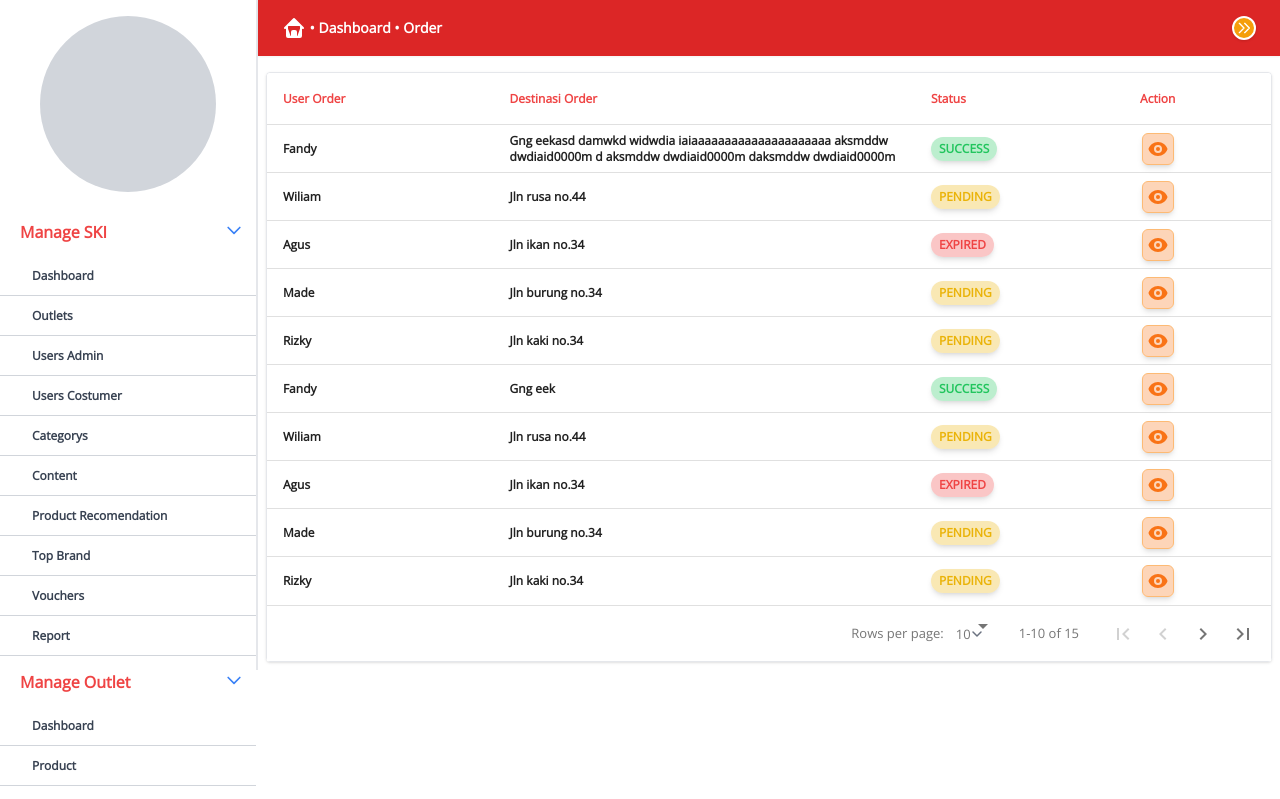
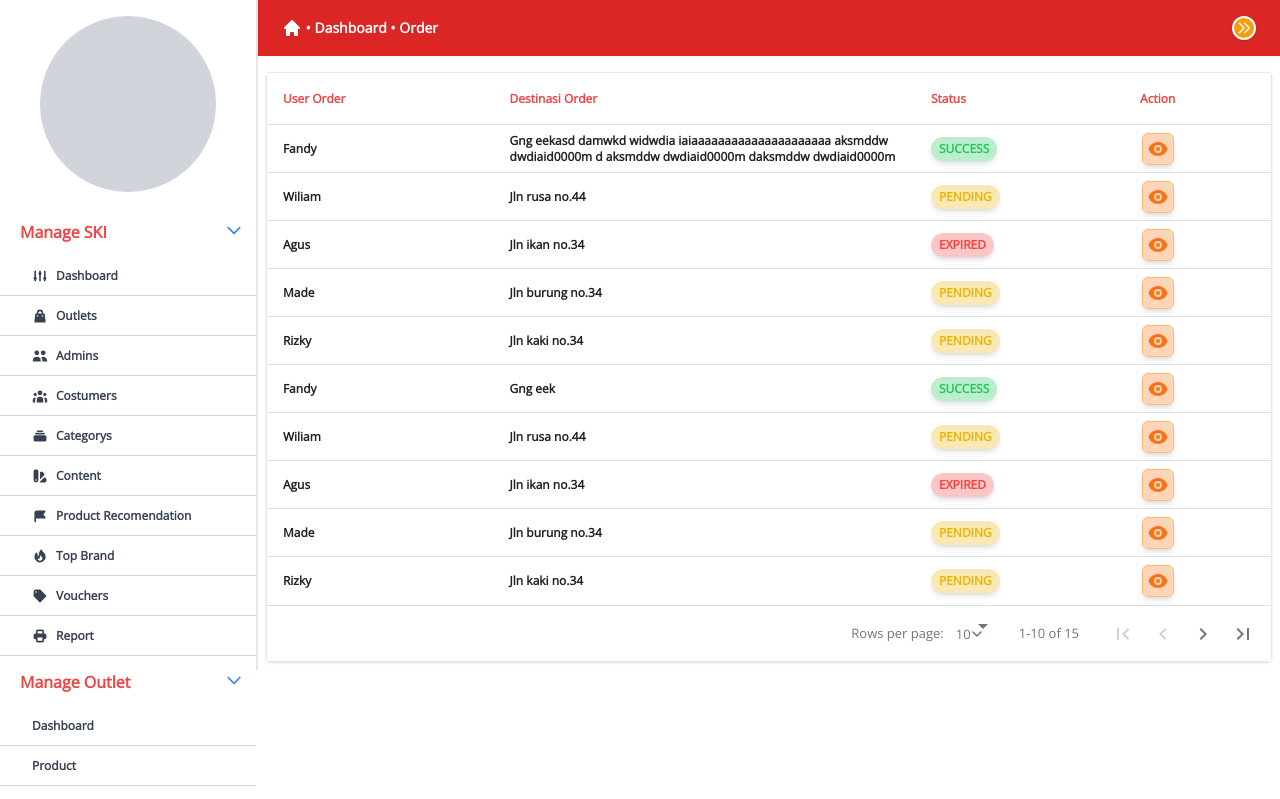
Before and after one commit to rizkymakruf/SKI-Dashboard, a Next.js app: page /dashboard/order in a window 1280 px wide. Shown: the top 799 px of the page. Built offline with nearby package versions, Linux system fonts and the light colour scheme; a small style sheet from the web is missing; what @tailwindcss/custom-forms would draw is missing.

Commit message:
initial commit

```diff
--- a/components/card/DashboardCardSKI.js
+++ b/components/card/DashboardCardSKI.js
@@ -14,7 +14,7 @@ const DashboardCardSKI = (props) => {
   const [active, setActive] = useState(props.otlet.active);
   return (
     <>
-      <div className="duration-500 bg-white border-orange-300 border-2 shadow-md w-full h-44 rounded-md p-4 flex flex-col justify-between hover:shadow-red-500 hover:scale-95">
+      <div className="duration-300 bg-white border-gray-300 border shadow-md w-full h-44 rounded-md p-4 flex flex-col justify-between hover:shadow-red-500 hover:scale-95">
         <div>
           <p className="font-bold text-gray-800 pb-2">{props.otlet.name}</p>
           <hr />
--- a/components/layout/Navbar.js
+++ b/components/layout/Navbar.js
@@ -8,7 +8,7 @@ import { useContext, useEffect } from "react";
 import { GlobalContext } from "context/global";
 import Modal from "./Modal";
 
-const ChildMenu = ({ q, a, r }) => (
+const ChildMenu = ({ q, i, a, r }) => (
   <Link href={q}>
     <button
       className={`duration-300 w-full h-10 flex items-center border-b pl-8  text-xs ${
@@ -17,12 +17,13 @@ const ChildMenu = ({ q, a, r }) => (
           : "text-gray-700 border-gray-300 bg-white hover:scale-105 hover:bg-red-500 hover:text-white"
       } font-bold`}
     >
+      {i}
       {a}
     </button>
   </Link>
 );
 
-const Item = ({ q, a, r }) => (
+const Item = ({ q, i, a, r }) => (
   <div className="relative overflow-hidden border-b-2 border-white">
     <input
       defaultChecked
@@ -50,7 +51,7 @@ const Item = ({ q, a, r }) => (
     </div>
     <div className="overflow-hidden bg-white transition-all duration-300 max-h-0 peer-checked:max-h-full ">
       {a.map((item, key) => (
-        <ChildMenu q={item.link} a={item.name} r={r} key={key} />
+        <ChildMenu q={item.link} i={item.ic} a={item.name} r={r} key={key} />
       ))}
     </div>
   </div>
@@ -72,43 +73,166 @@ const SideNav = ({ children, props }) => {
         {
           link: "/dashboardSKI",
           name: "Dashboard",
-          // ic: "",
+          ic: (
+            <svg
+              xmlns="http://www.w3.org/2000/svg"
+              class="h-4 w-4 mr-2"
+              viewBox="0 0 20 20"
+              fill="currentColor"
+            >
+              <path d="M5 4a1 1 0 00-2 0v7.268a2 2 0 000 3.464V16a1 1 0 102 0v-1.268a2 2 0 000-3.464V4zM11 4a1 1 0 10-2 0v1.268a2 2 0 000 3.464V16a1 1 0 102 0V8.732a2 2 0 000-3.464V4zM16 3a1 1 0 011 1v7.268a2 2 0 010 3.464V16a1 1 0 11-2 0v-1.268a2 2 0 010-3.464V4a1 1 0 011-1z" />
+            </svg>
+          ),
         },
         {
           link: "/dashboardSKI/outlet",
           name: "Outlets",
+          ic: (
+            <svg
+              xmlns="http://www.w3.org/2000/svg"
+              class="h-4 w-4 mr-2"
+              viewBox="0 0 20 20"
+              fill="currentColor"
+            >
+              <path
+                fill-rule="evenodd"
+                d="M10 2a4 4 0 00-4 4v1H5a1 1 0 00-.994.89l-1 9A1 1 0 004 18h12a1 1 0 00.994-1.11l-1-9A1 1 0 0015 7h-1V6a4 4 0 00-4-4zm2 5V6a2 2 0 10-4 0v1h4zm-6 3a1 1 0 112 0 1 1 0 01-2 0zm7-1a1 1 0 100 2 1 1 0 000-2z"
+                clip-rule="evenodd"
+              />
+            </svg>
+          ),
         },
         {
-          link: "/dashboardSKI/users",
-          name: "Users Admin",
+          link: "/dashboardSKI/admins",
+          name: "Admins",
+          ic: (
+            <svg
+              xmlns="http://www.w3.org/2000/svg"
+              class="h-4 w-4 mr-2"
+              viewBox="0 0 20 20"
+              fill="currentColor"
+            >
+              <path d="M9 6a3 3 0 11-6 0 3 3 0 016 0zM17 6a3 3 0 11-6 0 3 3 0 016 0zM12.93 17c.046-.327.07-.66.07-1a6.97 6.97 0 00-1.5-4.33A5 5 0 0119 16v1h-6.07zM6 11a5 5 0 015 5v1H1v-1a5 5 0 015-5z" />
+            </svg>
+          ),
         },
         {
-          link: "/dashboardSKI/usersCst",
-          name: "Users Costumer",
+          link: "/dashboardSKI/customers",
+          name: "Costumers",
+          ic: (
+            <svg
+              xmlns="http://www.w3.org/2000/svg"
+              class="h-4 w-4 mr-2"
+              viewBox="0 0 20 20"
+              fill="currentColor"
+            >
+              <path d="M13 6a3 3 0 11-6 0 3 3 0 016 0zM18 8a2 2 0 11-4 0 2 2 0 014 0zM14 15a4 4 0 00-8 0v3h8v-3zM6 8a2 2 0 11-4 0 2 2 0 014 0zM16 18v-3a5.972 5.972 0 00-.75-2.906A3.005 3.005 0 0119 15v3h-3zM4.75 12.094A5.973 5.973 0 004 15v3H1v-3a3 3 0 013.75-2.906z" />
+            </svg>
+          ),
         },
         {
           link: "/dashboardSKI/category",
           name: "Categorys",
+          ic: (
+            <svg
+              xmlns="http://www.w3.org/2000/svg"
+              class="h-4 w-4 mr-2"
+              viewBox="0 0 20 20"
+              fill="currentColor"
+            >
+              <path d="M7 3a1 1 0 000 2h6a1 1 0 100-2H7zM4 7a1 1 0 011-1h10a1 1 0 110 2H5a1 1 0 01-1-1zM2 11a2 2 0 012-2h12a2 2 0 012 2v4a2 2 0 01-2 2H4a2 2 0 01-2-2v-4z" />
+            </svg>
+          ),
         },
         {
           link: "/dashboardSKI/content",
           name: "Content",
+          ic: (
+            <svg
+              xmlns="http://www.w3.org/2000/svg"
+              class="h-4 w-4 mr-2"
+              viewBox="0 0 20 20"
+              fill="currentColor"
+            >
+              <path
+                fill-rule="evenodd"
+                d="M4 2a2 2 0 00-2 2v11a3 3 0 106 0V4a2 2 0 00-2-2H4zm1 14a1 1 0 100-2 1 1 0 000 2zm5-1.757l4.9-4.9a2 2 0 000-2.828L13.485 5.1a2 2 0 00-2.828 0L10 5.757v8.486zM16 18H9.071l6-6H16a2 2 0 012 2v2a2 2 0 01-2 2z"
+                clip-rule="evenodd"
+              />
+            </svg>
+          ),
         },
         {
           link: "/dashboardSKI/produkRekomen",
           name: "Product Recomendation",
+          ic: (
+            <svg
+              xmlns="http://www.w3.org/2000/svg"
+              class="h-4 w-4 mr-2"
+              viewBox="0 0 20 20"
+              fill="currentColor"
+            >
+              <path
+                fill-rule="evenodd"
+                d="M3 6a3 3 0 013-3h10a1 1 0 01.8 1.6L14.25 8l2.55 3.4A1 1 0 0116 13H6a1 1 0 00-1 1v3a1 1 0 11-2 0V6z"
+                clip-rule="evenodd"
+              />
+            </svg>
+          ),
         },
         {
           link: "/dashboardSKI/topBrand",
           name: "Top Brand",
+          ic: (
+            <svg
+              xmlns="http://www.w3.org/2000/svg"
+              class="h-4 w-4 mr-2"
+              viewBox="0 0 20 20"
+              fill="currentColor"
+            >
+              <path
+                fill-rule="evenodd"
+                d="M12.395 2.553a1 1 0 00-1.45-.385c-.345.23-.614.558-.822.88-.214.33-.403.713-.57 1.116-.334.804-.614 1.768-.84 2.734a31.365 31.365 0 00-.613 3.58 2.64 2.64 0 01-.945-1.067c-.328-.68-.398-1.534-.398-2.654A1 1 0 005.05 6.05 6.981 6.981 0 003 11a7 7 0 1011.95-4.95c-.592-.591-.98-.985-1.348-1.467-.363-.476-.724-1.063-1.207-2.03zM12.12 15.12A3 3 0 017 13s.879.5 2.5.5c0-1 .5-4 1.25-4.5.5 1 .786 1.293 1.371 1.879A2.99 2.99 0 0113 13a2.99 2.99 0 01-.879 2.121z"
+                clip-rule="evenodd"
+              />
+            </svg>
+          ),
         },
         {
           link: "/dashboardSKI/vouchers",
           name: "Vouchers",
+          ic: (
+            <svg
+              xmlns="http://www.w3.org/2000/svg"
+              class="h-4 w-4 mr-2"
+              viewBox="0 0 20 20"
+              fill="currentColor"
+            >
+              <path
+                fill-rule="evenodd"
+                d="M17.707 9.293a1 1 0 010 1.414l-7 7a1 1 0 01-1.414 0l-7-7A.997.997 0 012 10V5a3 3 0 013-3h5c.256 0 .512.098.707.293l7 7zM5 6a1 1 0 100-2 1 1 0 000 2z"
+                clip-rule="evenodd"
+              />
+            </svg>
+          ),
         },
         {
           link: "/dashboardSKI/report",
           name: "Report",
+          ic: (
+            <svg
+              xmlns="http://www.w3.org/2000/svg"
+              class="h-4 w-4 mr-2"
+              viewBox="0 0 20 20"
+              fill="currentColor"
+            >
+              <path
+                fill-rule="evenodd"
+                d="M5 4v3H4a2 2 0 00-2 2v3a2 2 0 002 2h1v2a2 2 0 002 2h6a2 2 0 002-2v-2h1a2 2 0 002-2V9a2 2 0 00-2-2h-1V4a2 2 0 00-2-2H7a2 2 0 00-2 2zm8 0H7v3h6V4zm0 8H7v4h6v-4z"
+                clip-rule="evenodd"
+              />
+            </svg>
+          ),
         },
       ],
     },
@@ -167,7 +291,13 @@ const SideNav = ({ children, props }) => {
           <div className="w-full h-full">
             {/* overflow-scroll */}
             {faqs.map((item, key) => (
-              <Item q={item.name} a={item.menu} key={key} r={router.asPath} />
+              <Item
+                q={item.name}
+                i={item.ic}
+                a={item.menu}
+                key={key}
+                r={router.asPath}
+              />
             ))}
           </div>
         </div>
@@ -176,18 +306,12 @@ const SideNav = ({ children, props }) => {
             <div className="w-full h-full flex items-center text-sm capitalize">
               <Link href="/dashboard">
                 <svg
-                  className="w-6 h-6 stroke-white fill-white"
-                  fill="none"
-                  stroke="currentColor"
-                  viewBox="0 0 24 24"
                   xmlns="http://www.w3.org/2000/svg"
+                  class="h-5 w-5 fill-white"
+                  viewBox="0 0 20 20"
+                  fill="currentColor"
                 >
-                  <path
-                    strokeLinecap="round"
-                    strokeLinejoin="round"
-                    strokeWidth="2"
-                    d="M3 12l2-2m0 0l7-7 7 7M5 10v10a1 1 0 001 1h3m10-11l2 2m-2-2v10a1 1 0 01-1 1h-3m-6 0a1 1 0 001-1v-4a1 1 0 011-1h2a1 1 0 011 1v4a1 1 0 001 1m-6 0h6"
-                  ></path>
+                  <path d="M10.707 2.293a1 1 0 00-1.414 0l-7 7a1 1 0 001.414 1.414L4 10.414V17a1 1 0 001 1h2a1 1 0 001-1v-2a1 1 0 011-1h2a1 1 0 011 1v2a1 1 0 001 1h2a1 1 0 001-1v-6.586l.293.293a1 1 0 001.414-1.414l-7-7z" />
                 </svg>
               </Link>
               <p className="text-white font-semibold">
--- a/components/search/Brand.js
+++ b/components/search/Brand.js
@@ -24,8 +24,8 @@ const SearchBrand = () => {
         </div>
         <input
           name="search-brand"
-          placeholder="Cari brand"
-          className="placeholder-gray-400 px-2 w-full pr-10 h-10 bg-gray-500/20 outline-none focus:ring-2 duration-500 focus:ring-blue-500 border-2 border-gray-300 rounded-md"
+          placeholder="Search..."
+          className="placeholder-gray-400 px-2 w-full pr-10 h-10 bg-white outline-none focus:ring-2 duration-500 focus:ring-blue-500 border-2 border-gray-300 rounded-md"
         />
       </div>
     </div>
--- a/components/search/Category.js
+++ b/components/search/Category.js
@@ -66,8 +66,8 @@ const SearchCategory = (props) => {
         </div>
         <input
           name="name"
-          placeholder="Cari category"
-          className="placeholder-gray-400 px-2 w-full pr-10 h-10 bg-gray-500/20 outline-none focus:ring-2 duration-500 focus:ring-blue-500 border-2 border-gray-300 rounded-md"
+          placeholder="Search..."
+          className="placeholder-gray-400 px-2 w-full pr-10 h-10 bg-white outline-none focus:ring-2 duration-500 focus:ring-blue-500 border-2 border-gray-300 rounded-md"
         />
       </div>
     </form>
--- a/components/search/Product.js
+++ b/components/search/Product.js
@@ -27,7 +27,7 @@ const SearchProduct = () => {
         <input
           name="search-product"
           placeholder="Search..."
-          className="placeholder-gray-400 px-2 w-full h-10 bg-white outline-none focus:ring-2 duration-500 focus:ring-blue-500 border border-gray-300 rounded-md"
+          className="placeholder-gray-400 px-2 w-full h-10 bg-white outline-none focus:ring-2 duration-500 focus:ring-blue-500 border-2 border-gray-300 rounded-md"
         />
       </div>
     </div>
--- a/components/search/User.js
+++ b/components/search/User.js
@@ -66,8 +66,8 @@ const SearchUser = (props) => {
         </div>
         <input
           name="username"
-          placeholder="Cari User"
-          className="placeholder-gray-400 px-2 w-full pr-10 h-10 bg-gray-500/20 outline-none focus:ring-2 duration-500 focus:ring-blue-500 border-2 border-gray-300 rounded-md"
+          placeholder="Search..."
+          className="placeholder-gray-400 px-2 w-full pr-10 h-10 bg-white outline-none focus:ring-2 duration-500 focus:ring-blue-500 border-2 border-gray-300 rounded-md"
         />
       </div>
     </form>
```
Also changed, not shown: components/form/FormLogin.js (+15 -13 lines), components/modal/Profile.js (+9 -7 lines), pages/index.js (+13 -19 lines), pages/dashboardSKI/admins.js (renamed from pages/dashboardSKI/users.js), pages/dashboardSKI/customers.js (renamed from pages/dashboardSKI/usersCst.js), public/img/ill.png (added), public/img/ill.svg (added).
